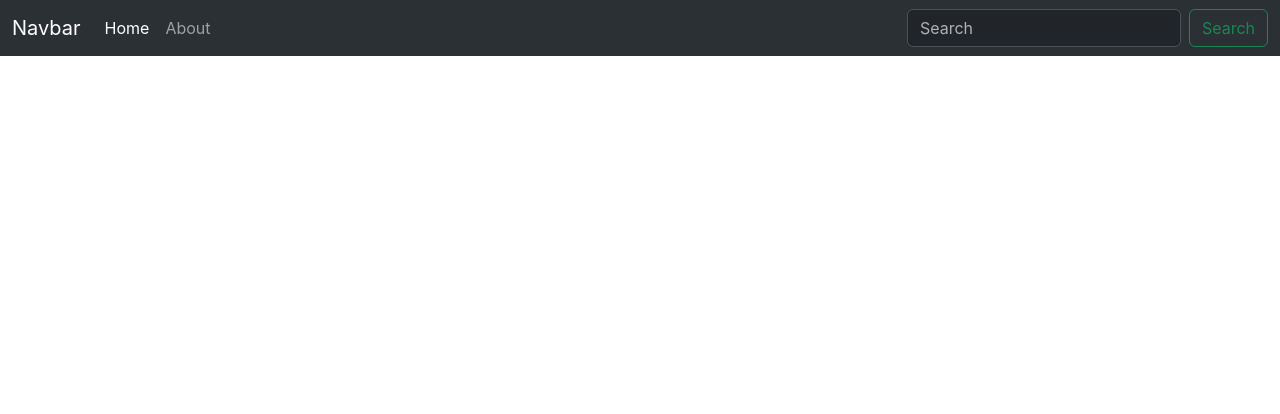
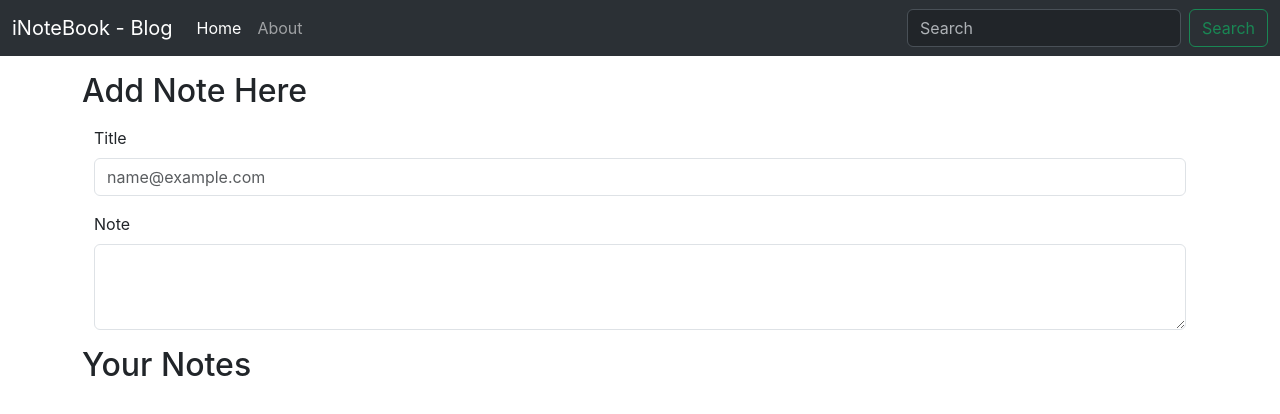
Before and after one commit to OfficialSubham/I-Notebook, a React (Create React App) app: page / in a window 1280 px wide. Shown: the top 414 px of the page. Built offline with nearby package versions, Linux system fonts and the light colour scheme.

Commit message:
Added current page status and also added form to add note in home page

```diff
--- a/src/App.js
+++ b/src/App.js
@@ -8,15 +8,14 @@ function App() {
   return (
     <>
       <NoteState>
-
-
         <Router>
           <Navbar />
+          <div className="container">
             <Routes>
-          <Route path="/home" element={<Home />}/>
-          <Route path="/about" element={<About />}/>
-
+              <Route path="/" element={<Home />} />
+              <Route path="/about" element={<About />} />
             </Routes>
+          </div>
         </Router>
       </NoteState>
     </>
--- a/src/Components/About.js
+++ b/src/Components/About.js
@@ -1,16 +1,10 @@
-import React, { useEffect } from 'react'
-import { useContext } from 'react'
-import NoteContext from '../context/notes/noteContext'
+import React from 'react'
+
 const About = () => {
-  let a = useContext(NoteContext)
-  useEffect(() => {
-    a.update()
-  });
+
   return (
-
     <>
         <h3>This is about</h3>
-        {a.state.name} is in class {a.state.class}
     </>
   )
 }
--- a/src/Components/Home.js
+++ b/src/Components/Home.js
@@ -1,12 +1,38 @@
-import React from 'react'
+import React from "react";
 
 const Home = () => {
   return (
     <>
-    <h3>This is Home</h3>
-    <h1>This is INoteBook</h1>
+      <h2 className="my-3">Add Note Here</h2>
+      <div className="container">
+        <div className="mb-3">
+          <label htmlFor="exampleFormControlInput1" className="form-label">
+            Title
+          </label>
+          <input
+            type="email"
+            className="form-control"
+            id="exampleFormControlInput1"
+            placeholder="name@example.com"
+          />
+        </div>
+        <div className="mb-3">
+          <label htmlFor="exampleFormControlTextarea1" className="form-label">
+            Note
+          </label>
+          <textarea
+            className="form-control"
+            id="exampleFormControlTextarea1"
+            rows="3"
+          ></textarea>
+        </div>
+      </div>
+      <h2 className="my-3">Your Notes</h2>
+      <div className="container">
+
+      </div>
     </>
-  )
-}
+  );
+};
 
-export default Home
+export default Home;
--- a/src/Components/Navbar.js
+++ b/src/Components/Navbar.js
@@ -1,18 +1,20 @@
 import React from "react";
-import { Link } from "react-router-dom";
+import { Link, useLocation } from "react-router-dom";
 
 
 
 const Navbar = () => {
+  let location = useLocation()
+
   return (
     <>
-      <nav class="navbar navbar-expand-lg bg-body-tertiary" data-bs-theme="dark">
-        <div class="container-fluid">
-          <Link class="navbar-brand" to="/">
-            Navbar
+      <nav className="navbar navbar-expand-lg bg-body-tertiary" data-bs-theme="dark">
+        <div className="container-fluid">
+          <Link className="navbar-brand" to="/">
+            iNoteBook - Blog
           </Link>
           <button
-            class="navbar-toggler"
+            className="navbar-toggler"
             type="button"
             data-bs-toggle="collapse"
             data-bs-target="#navbarSupportedContent"
@@ -20,29 +22,29 @@ const Navbar = () => {
             aria-expanded="false"
             aria-label="Toggle navigation"
           >
-            <span class="navbar-toggler-icon"></span>
+            <span className="navbar-toggler-icon"></span>
           </button>
-          <div class="collapse navbar-collapse" id="navbarSupportedContent">
-            <ul class="navbar-nav me-auto mb-2 mb-lg-0">
-              <li class="nav-item">
-                <Link class="nav-link active" aria-current="page" to="/home">
+          <div className="collapse navbar-collapse" id="navbarSupportedContent">
+            <ul className="navbar-nav me-auto mb-2 mb-lg-0">
+              <li className="nav-item">
+                <Link className={`nav-link ${location.pathname === "/" ? "active" : ""}`} aria-current="page" to="/">
                   Home
                 </Link>
               </li>
-              <li class="nav-item">
-                <Link class="nav-link" to="/about">
+              <li className="nav-item">
+                <Link className={`nav-link ${location.pathname === "/about" ? "active" : ""}`} to="/about">
                   About
                 </Link>
               </li>
             </ul>
-            <form class="d-flex" role="search">
+            <form className="d-flex" role="search">
               <input
-                class="form-control me-2"
+                className="form-control me-2"
                 type="search"
                 placeholder="Search"
                 aria-label="Search"
               />
-              <button class="btn btn-outline-success" type="submit">
+              <button className="btn btn-outline-success" type="submit">
                 Search
               </button>
             </form>
--- a/src/context/notes/NoteState.js
+++ b/src/context/notes/NoteState.js
@@ -1,24 +1,11 @@
 import NoteContext from "./noteContext";
-import { useState } from "react";
+
 //importing NoteContext to create a context and Use State to defining a state
 const NoteState = (props) => {
-    //Defining State
-    let state1 = {
-        name: "Subham",
-        class: "12"
-    }
-    const [state, setState] = useState(state1);
-    const update = () => {
-        setTimeout(() => {
-          setState({
-            name: "Ben",
-            class: "10"
-          })
-        }, 2000)
-    }
+
     return (
         //Wraping with NoteContext.Provider Ensure that All the Components can use NoteContext Values
-        <NoteContext.Provider value={{state, update}}>
+        <NoteContext.Provider value={{}}>
             {props.children}
             {/* Props.Childern ensure that every child underneath can get the value of the state */}
         </NoteContext.Provider>
```
Lines whose indentation alone changed are shown as unchanged.
